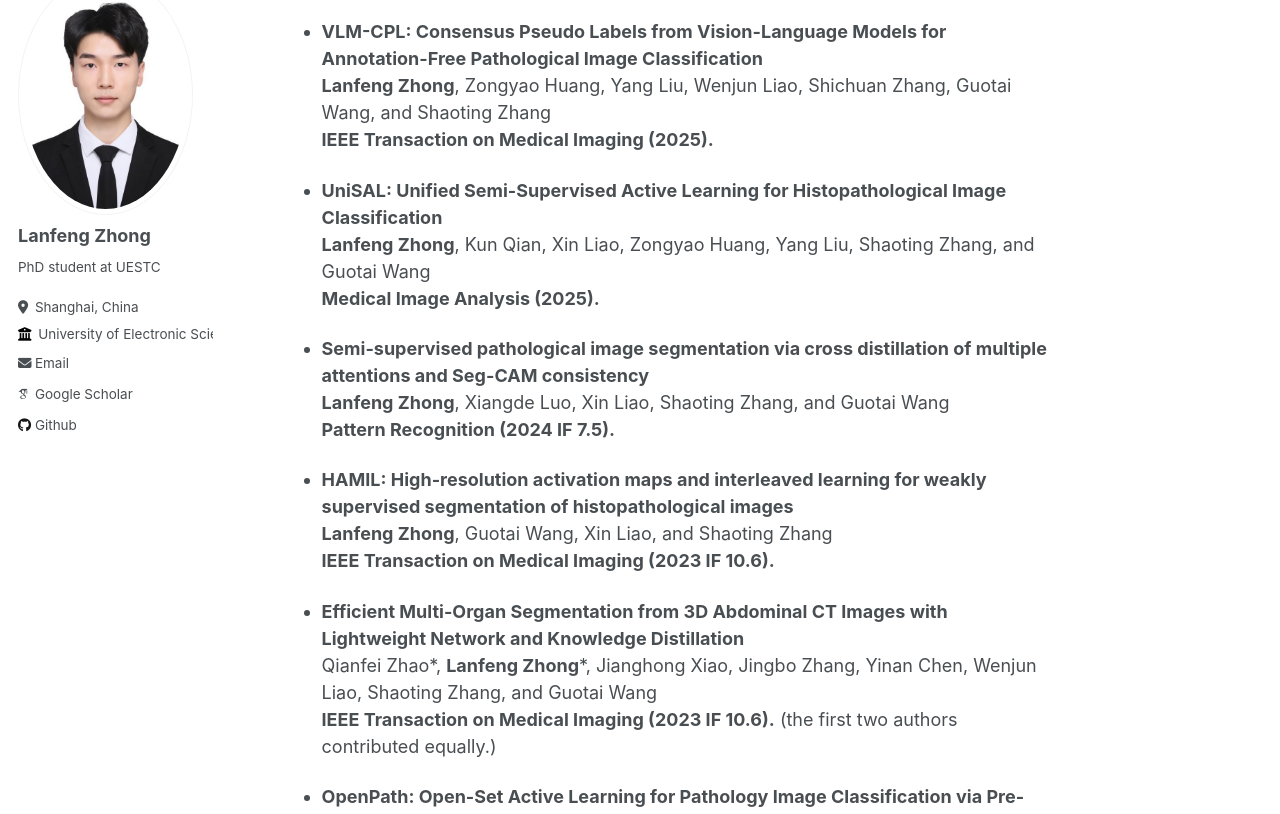
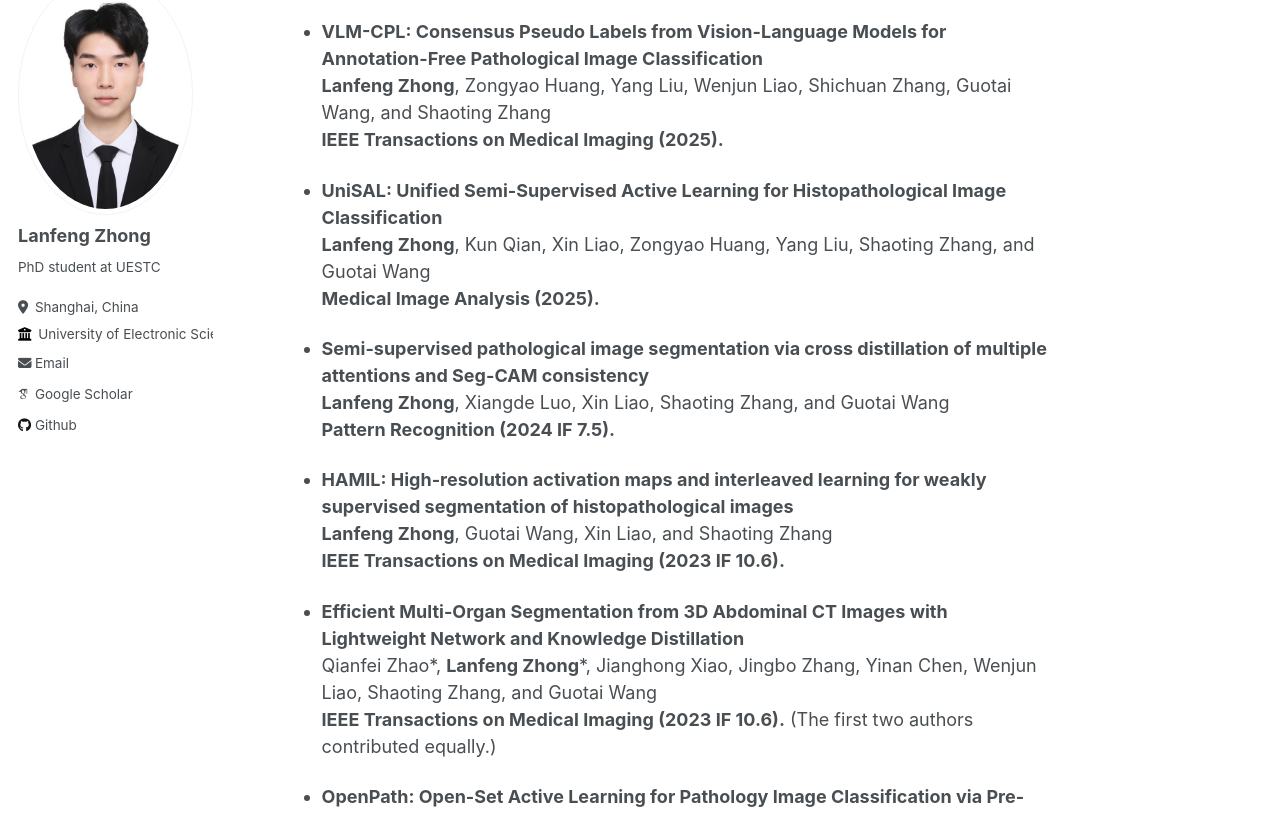
Before and after one commit to lanfz2000/lanfz2000.github.io, a Jekyll site: the page built from _pages/about.md, in a window 1280 px wide and 1400 px high, scrolled down 593 px. Shown: the part 131-945 px from the top of the window. Built offline with Jekyll 4.4.1, drawn with Linux system fonts in a browser that asks for light colours; some web fonts are replaced.

Commit message:
Update about.md

```diff
--- a/_pages/about.md
+++ b/_pages/about.md
@@ -24,7 +24,7 @@ About me
 # Publications
 - **VLM-CPL: Consensus Pseudo Labels from Vision-Language Models for Annotation-Free Pathological Image Classification**
 **Lanfeng Zhong**, Zongyao Huang, Yang Liu, Wenjun Liao, Shichuan Zhang, Guotai Wang, and Shaoting Zhang
-**IEEE Transaction on Medical Imaging (2025).**
+**IEEE Transactions on Medical Imaging (2025).**
 
 - **UniSAL: Unified Semi-Supervised Active Learning for Histopathological Image Classification**
 **Lanfeng Zhong**, Kun Qian, Xin Liao, Zongyao Huang, Yang Liu, Shaoting Zhang, and Guotai Wang
@@ -36,11 +36,11 @@ About me
 
 - **HAMIL: High-resolution activation maps and interleaved learning for weakly supervised segmentation of histopathological images**
 **Lanfeng Zhong**, Guotai Wang, Xin Liao, and Shaoting Zhang
-**IEEE Transaction on Medical Imaging (2023 IF 10.6).**
+**IEEE Transactions on Medical Imaging (2023 IF 10.6).**
 
 - **Efficient Multi-Organ Segmentation from 3D Abdominal CT Images with Lightweight Network and Knowledge Distillation**
 Qianfei Zhao*, **Lanfeng Zhong**\*, Jianghong Xiao, Jingbo Zhang, Yinan Chen, Wenjun Liao, Shaoting Zhang, and Guotai Wang
-**IEEE Transaction on Medical Imaging (2023 IF 10.6).** (the first two authors contributed equally.)
+**IEEE Transactions on Medical Imaging (2023 IF 10.6).** (The first two authors contributed equally.)
 
 - **OpenPath: Open-Set Active Learning for Pathology Image Classification via Pre-trained Vision-Language Models**
 **Lanfeng Zhong**, Xin Liao, Shichuan Zhang, Shaoting Zhang, and Guotai Wang
```
